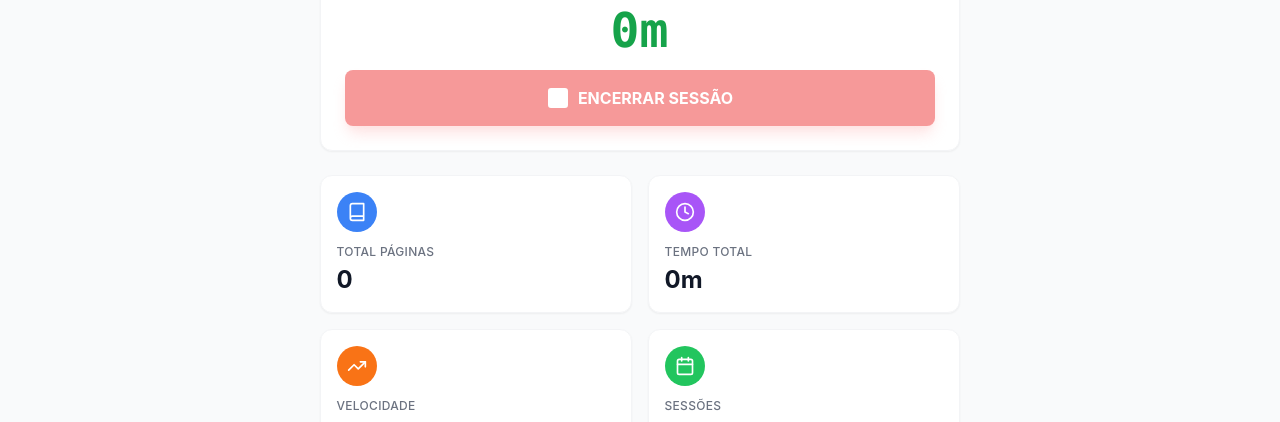
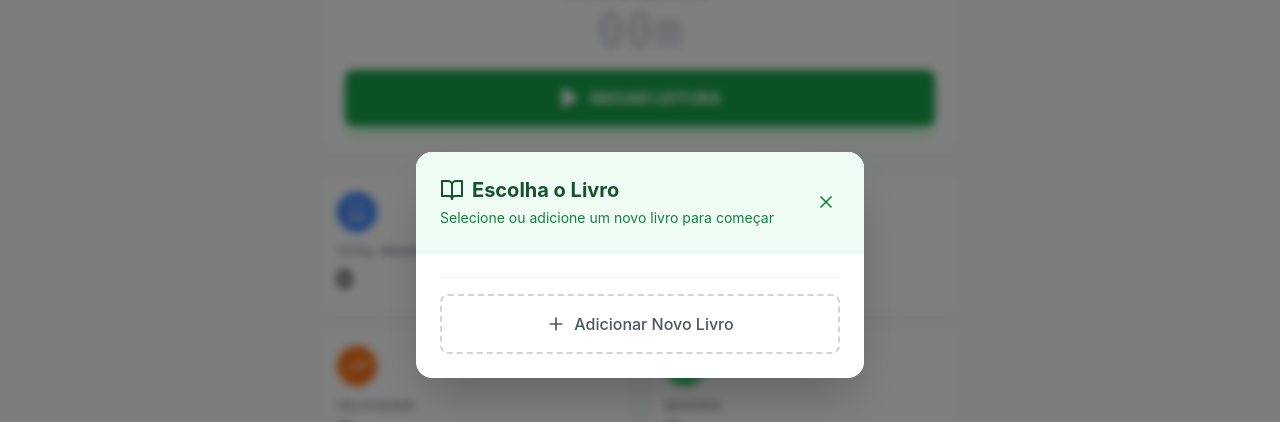
Before and after one commit to Felipe-Alcantara/Reading-Tracker, a React (Vite) app: page / in a window 1280 px wide. Both pictures are taken after a click on the button "INICIAR LEITURA". Shown: the part 135-557 px from the top of the page. Built offline with nearby package versions, Linux system fonts and the light colour scheme.

Commit message:
Recurso: adicionar seleção de livro e componente de seleção de livro

```diff
--- a/src/App.jsx
+++ b/src/App.jsx
@@ -10,6 +10,7 @@ import HeatmapView from './components/HeatmapView';
 import Dashboard from './components/Dashboard';
 import SessionList from './components/SessionList';
 import BookStats from './components/BookStats';
+import BookSelector from './components/BookSelector';
 import { StorageService } from './services/StorageService';
 import { calculateDuration, calculatePagesPerMin } from './utils';
 import { generateSampleData } from './data/sample-data';
@@ -22,6 +23,8 @@ function App() {
   const [pendingSession, setPendingSession] = useState(null);
   const [showHistory, setShowHistory] = useState(false);
   const [darkMode, setDarkMode] = useState(false);
+  const [showBookSelector, setShowBookSelector] = useState(false);
+  const [currentBook, setCurrentBook] = useState(null);
   const fileInputRef = useRef(null);
 
   useEffect(() => {
@@ -37,8 +40,18 @@ function App() {
   }, []);
 
   const handleStart = () => {
+    setShowBookSelector(true);
+  };
+
+  const handleBookSelected = (book) => {
+    setCurrentBook(book);
+    setShowBookSelector(false);
     setIsRecording(true);
     setCurrentSessionStart(new Date().toISOString());
+  };
+
+  const handleCancelBookSelection = () => {
+    setShowBookSelector(false);
   };
 
   const handleStop = () => {
@@ -78,6 +91,7 @@ function App() {
       setShowForm(false);
       setPendingSession(null);
       setCurrentSessionStart(null);
+      setCurrentBook(null);
     } else {
       if (result.error === 'STORAGE_FULL') {
         alert('Atenção: O armazenamento do navegador está cheio!\n\nPor favor, use a opção "Exportar Backup" para salvar seus dados e depois "Limpar tudo" para liberar espaço.');
@@ -91,6 +105,7 @@ function App() {
     setShowForm(false);
     setPendingSession(null);
     setCurrentSessionStart(null);
+    setCurrentBook(null);
   };
 
   const loadSampleData = () => {
@@ -271,12 +286,21 @@ function App() {
         </aside>
       </div>
 
+      {showBookSelector && (
+        <BookSelector
+          availableBooks={availableBooks}
+          onSelect={handleBookSelected}
+          onCancel={handleCancelBookSelection}
+        />
+      )}
+
       {showForm && pendingSession && (
         <SessionForm
           sessionData={pendingSession}
           onSave={handleSaveSession}
           onCancel={handleCancelSession}
           availableBooks={availableBooks}
+          selectedBook={currentBook}
         />
       )}
     </div>
--- /dev/null
+++ b/src/components/BookSelector.jsx
@@ -0,0 +1,122 @@
+import React, { useState } from 'react';
+import { BookOpen, Plus, X } from 'lucide-react';
+
+export default function BookSelector({ availableBooks = [], onSelect, onCancel }) {
+  const [newBook, setNewBook] = useState('');
+  const [showNewInput, setShowNewInput] = useState(false);
+
+  const handleSelectBook = (book) => {
+    onSelect(book);
+  };
+
+  const handleCreateNew = () => {
+    if (newBook.trim()) {
+      onSelect(newBook.trim());
+    }
+  };
+
+  return (
+    <div className="fixed inset-0 bg-black/50 dark:bg-black/70 flex items-center justify-center p-4 z-50 backdrop-blur-sm">
+      <div className="bg-white dark:bg-gray-800 rounded-2xl shadow-2xl w-full max-w-md overflow-hidden animate-in fade-in zoom-in duration-200">
+        <div className="bg-brand-50 dark:bg-gray-900 p-6 border-b border-brand-100 dark:border-gray-700 flex items-center justify-between">
+          <div>
+            <h2 className="text-xl font-bold text-brand-900 dark:text-white flex items-center gap-2">
+              <BookOpen className="w-6 h-6" />
+              Escolha o Livro
+            </h2>
+            <p className="text-brand-700 dark:text-gray-300 text-sm mt-1">
+              Selecione ou adicione um novo livro para começar
+            </p>
+          </div>
+          <button
+            onClick={onCancel}
+            className="p-1 hover:bg-brand-100 dark:hover:bg-gray-800 rounded-full transition-colors"
+            title="Cancelar"
+          >
+            <X className="w-5 h-5 text-brand-700 dark:text-gray-400" />
+          </button>
+        </div>
+
+        <div className="p-6 max-h-[60vh] overflow-y-auto">
+          {/* Existing Books */}
+          {availableBooks.length > 0 && (
+            <div className="mb-4">
+              <h3 className="text-sm font-medium text-gray-700 dark:text-gray-300 mb-3">
+                Livros Recentes
+              </h3>
+              <div className="space-y-2">
+                {availableBooks.map((book) => (
+                  <button
+                    key={book}
+                    onClick={() => handleSelectBook(book)}
+                    className="w-full p-4 text-left border border-gray-200 dark:border-gray-700 rounded-lg hover:border-brand-500 dark:hover:border-brand-500 hover:bg-brand-50 dark:hover:bg-gray-700 transition-all group"
+                  >
+                    <div className="flex items-center justify-between">
+                      <div className="flex items-center gap-3">
+                        <div className="w-10 h-10 rounded-lg bg-brand-100 dark:bg-brand-900/30 flex items-center justify-center group-hover:bg-brand-200 dark:group-hover:bg-brand-900/50 transition-colors">
+                          <BookOpen className="w-5 h-5 text-brand-600 dark:text-brand-500" />
+                        </div>
+                        <span className="font-medium text-gray-900 dark:text-white">{book}</span>
+                      </div>
+                      <div className="opacity-0 group-hover:opacity-100 transition-opacity">
+                        <span className="text-xs text-brand-600 dark:text-brand-500 font-medium">
+                          Selecionar →
+                        </span>
+                      </div>
+                    </div>
+                  </button>
+                ))}
+              </div>
+            </div>
+          )}
+
+          {/* Add New Book */}
+          <div className="border-t border-gray-100 dark:border-gray-700 pt-4">
+            {!showNewInput ? (
+              <button
+                onClick={() => setShowNewInput(true)}
+                className="w-full p-4 border-2 border-dashed border-gray-300 dark:border-gray-600 rounded-lg hover:border-brand-500 dark:hover:border-brand-500 hover:bg-brand-50 dark:hover:bg-gray-700 transition-all text-gray-600 dark:text-gray-300 font-medium flex items-center justify-center gap-2"
+              >
+                <Plus className="w-5 h-5" />
+                Adicionar Novo Livro
+              </button>
+            ) : (
+              <div className="space-y-3">
+                <input
+                  type="text"
+                  value={newBook}
+                  onChange={(e) => setNewBook(e.target.value)}
+                  onKeyDown={(e) => {
+                    if (e.key === 'Enter') handleCreateNew();
+                    if (e.key === 'Escape') setShowNewInput(false);
+                  }}
+                  placeholder="Digite o nome do livro"
+                  className="w-full p-3 border border-gray-300 dark:border-gray-600 rounded-lg focus:ring-2 focus:ring-brand-500 focus:border-brand-500 outline-none bg-white dark:bg-gray-700 text-gray-900 dark:text-white"
+                  autoFocus
+                />
+                <div className="flex gap-2">
+                  <button
+                    onClick={() => {
+                      setShowNewInput(false);
+                      setNewBook('');
+                    }}
+                    className="flex-1 py-2 px-4 border border-gray-300 dark:border-gray-600 text-gray-700 dark:text-gray-300 rounded-lg hover:bg-gray-50 dark:hover:bg-gray-700 transition-colors"
+                  >
+                    Cancelar
+                  </button>
+                  <button
+                    onClick={handleCreateNew}
+                    disabled={!newBook.trim()}
+                    className="flex-1 py-2 px-4 bg-brand-600 text-white rounded-lg hover:bg-brand-700 transition-colors disabled:opacity-50 disabled:cursor-not-allowed font-medium"
+                  >
+                    Adicionar
+                  </button>
+                </div>
+              </div>
+            )}
+          </div>
+        </div>
+      </div>
+    </div>
+  );
+}
--- a/src/components/SessionForm.jsx
+++ b/src/components/SessionForm.jsx
@@ -2,9 +2,9 @@ import React, { useState } from 'react';
 import { Save, X } from 'lucide-react';
 import { formatDuration } from '../utils';
 
-export default function SessionForm({ sessionData, onSave, onCancel, availableBooks = [] }) {
+export default function SessionForm({ sessionData, onSave, onCancel, availableBooks = [], selectedBook = '' }) {
   const [pages, setPages] = useState('');
-  const [book, setBook] = useState('');
+  const [book, setBook] = useState(selectedBook);
   const [notes, setNotes] = useState('');
   const [error, setError] = useState('');
 
@@ -48,7 +48,8 @@ export default function SessionForm({ sessionData, onSave, onCancel, availableBo
               list="books-list"
               value={book}
               onChange={(e) => setBook(e.target.value)}
-              className="w-full p-3 border border-gray-300 dark:border-gray-600 rounded-lg focus:ring-2 focus:ring-brand-500 focus:border-brand-500 outline-none text-base bg-white dark:bg-gray-700 text-gray-900 dark:text-white"
+              disabled={!!selectedBook}
+              className="w-full p-3 border border-gray-300 dark:border-gray-600 rounded-lg focus:ring-2 focus:ring-brand-500 focus:border-brand-500 outline-none text-base bg-white dark:bg-gray-700 text-gray-900 dark:text-white disabled:opacity-60 disabled:cursor-not-allowed"
               placeholder="Digite ou selecione o livro"
             />
             <datalist id="books-list">
```
